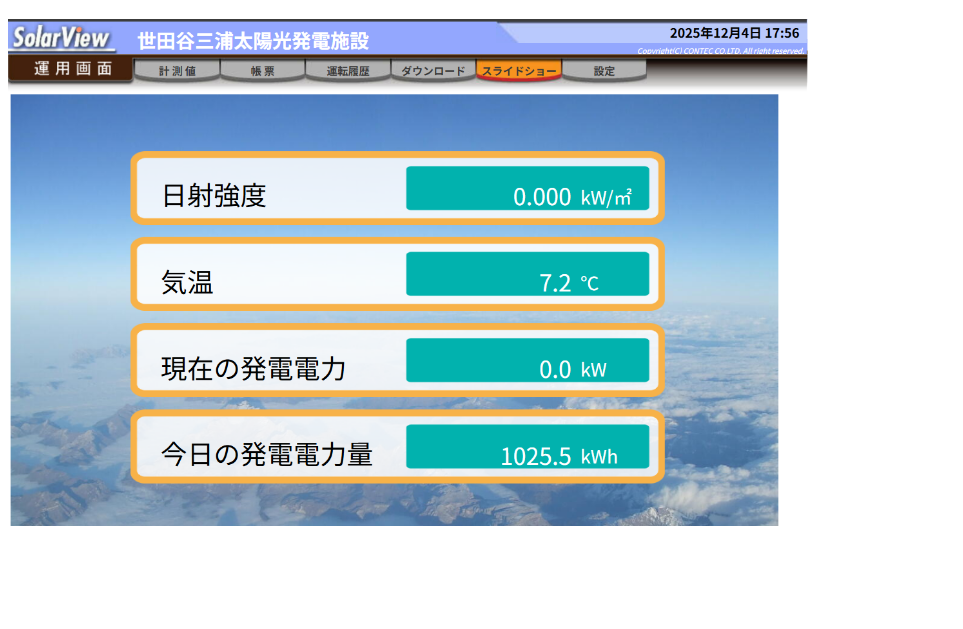
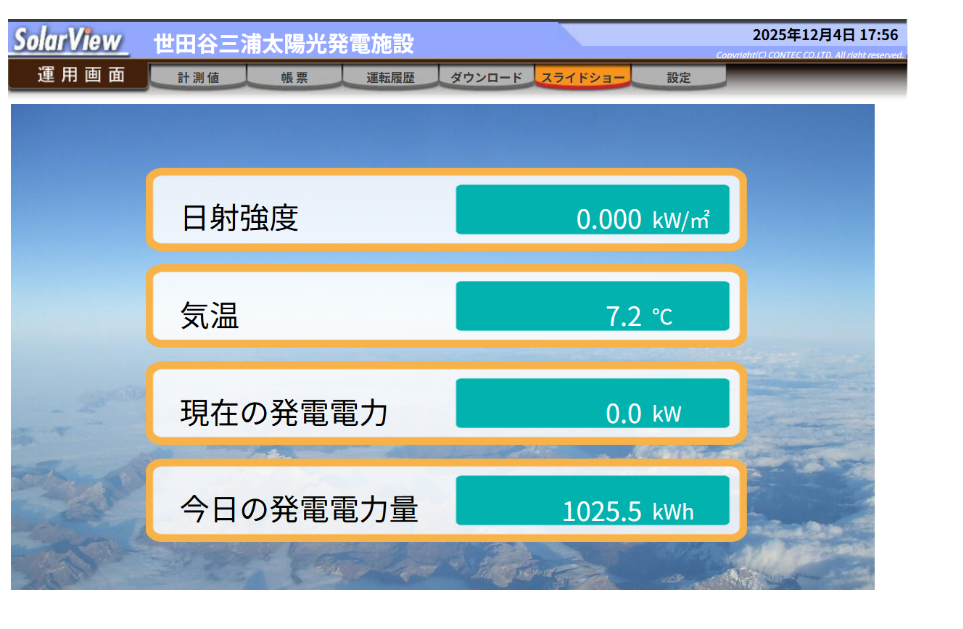
Before and after one commit to ogawayo-eng/screenshot-test, a plain HTML site: page index.html in a window 1280 px wide. Shown: the part 61-690 px from the top of the page, without its empty margins (0-963 px from the left). Drawn offline with Linux system fonts and the light colour scheme.

Commit message:
Update index.html

```diff
--- a/index.html
+++ b/index.html
@@ -6,6 +6,6 @@
 </head>
 <body>
   <h1>screenshot-test!</h1>
-  <img src="latest.png" alt="screenshot-test!" width="800">
+  <img src="latest.png" alt="screenshot-test!" width="900">
 </body>
 </html>
```
